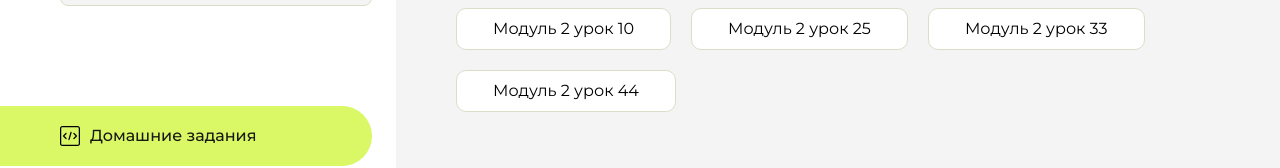
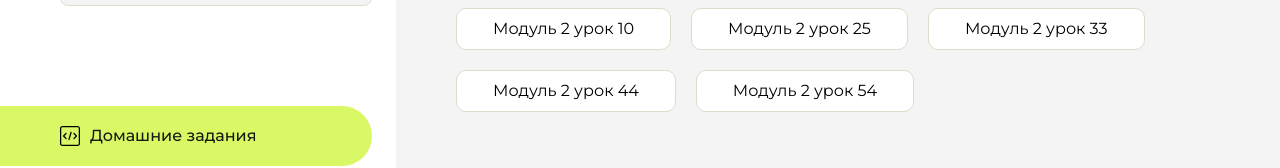
Before and after one commit to Mirzhalal/homework, a plain HTML site: page index.html in a window 1280 px wide. Shown: the part 230-398 px from the top of the page. Drawn offline with Linux system fonts and the light colour scheme.

Commit message:
Update index.html

```diff
--- a/index.html
+++ b/index.html
@@ -104,6 +104,9 @@
                      <li class="content__list-item">
                         <a href="Modul_2_lesson_44/index.html">Модуль 2 урок 44</a>
                     </li>
+                     <li class="content__list-item">
+                        <a href="Modul_2_lesson_54/index.html">Модуль 2 урок 54</a>
+                    </li>
                 </ul>
             </div>
             <div class="content__block hidden" id="diplomBlock">
```
